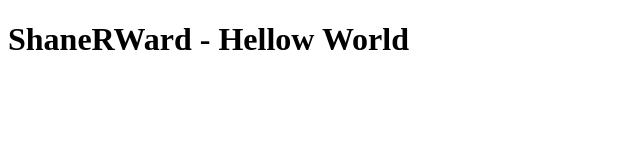
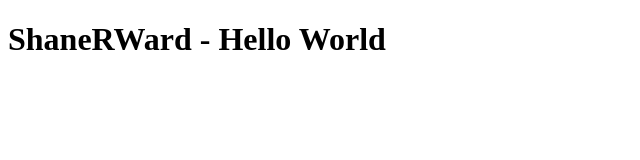
Before and after one commit to ShaneRWard/ShaneRWard.github.io, a plain HTML site: page index.html in a window 1280 px wide. Shown: the whole page, without its empty margins (0-640 px from the left). Drawn offline with Linux system fonts and the light colour scheme.

Commit message:
Update index.html

```diff
--- a/index.html
+++ b/index.html
@@ -7,6 +7,6 @@
   <title>Hellow World</title>
 </head>
 <body>
-  <h1>ShaneRWard - Hellow World</h1>
+  <h1>ShaneRWard - Hello World</h1>
 </body>
 </html>
```
